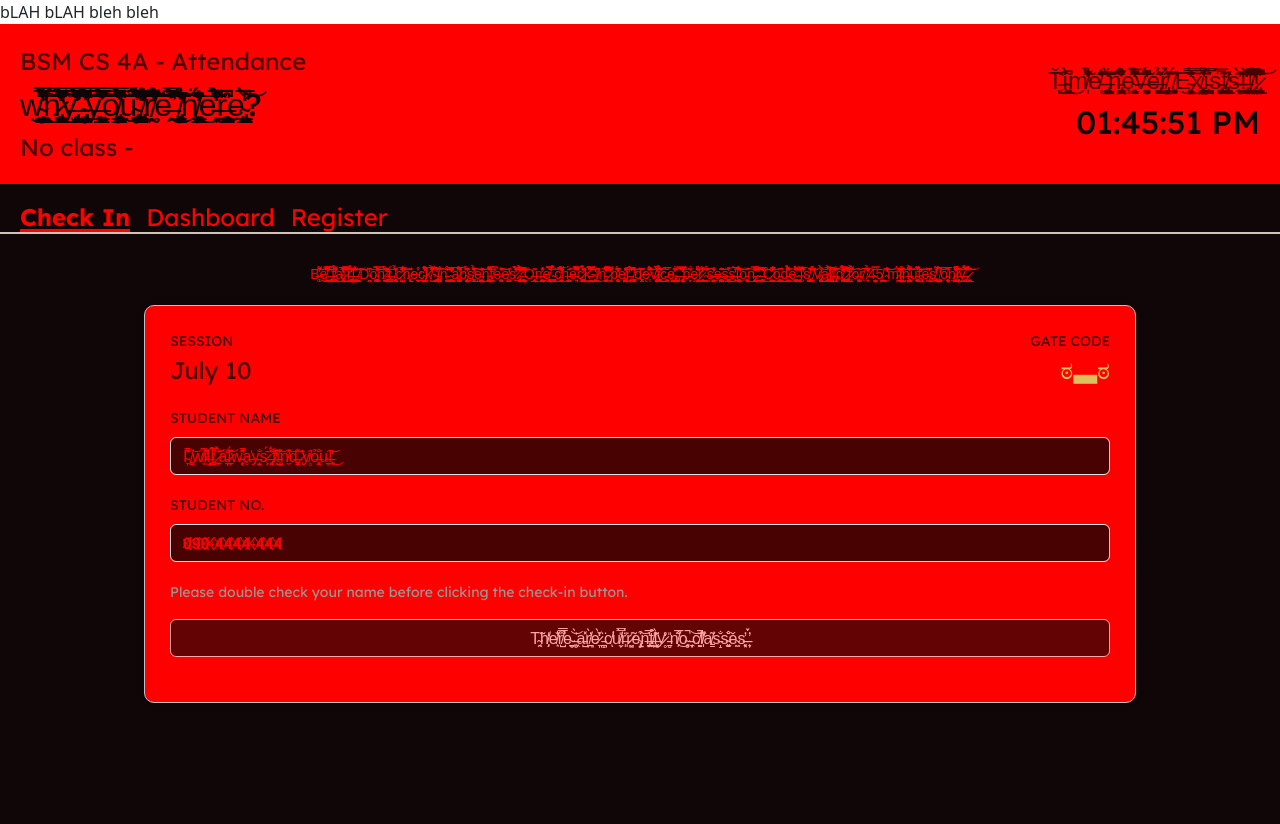
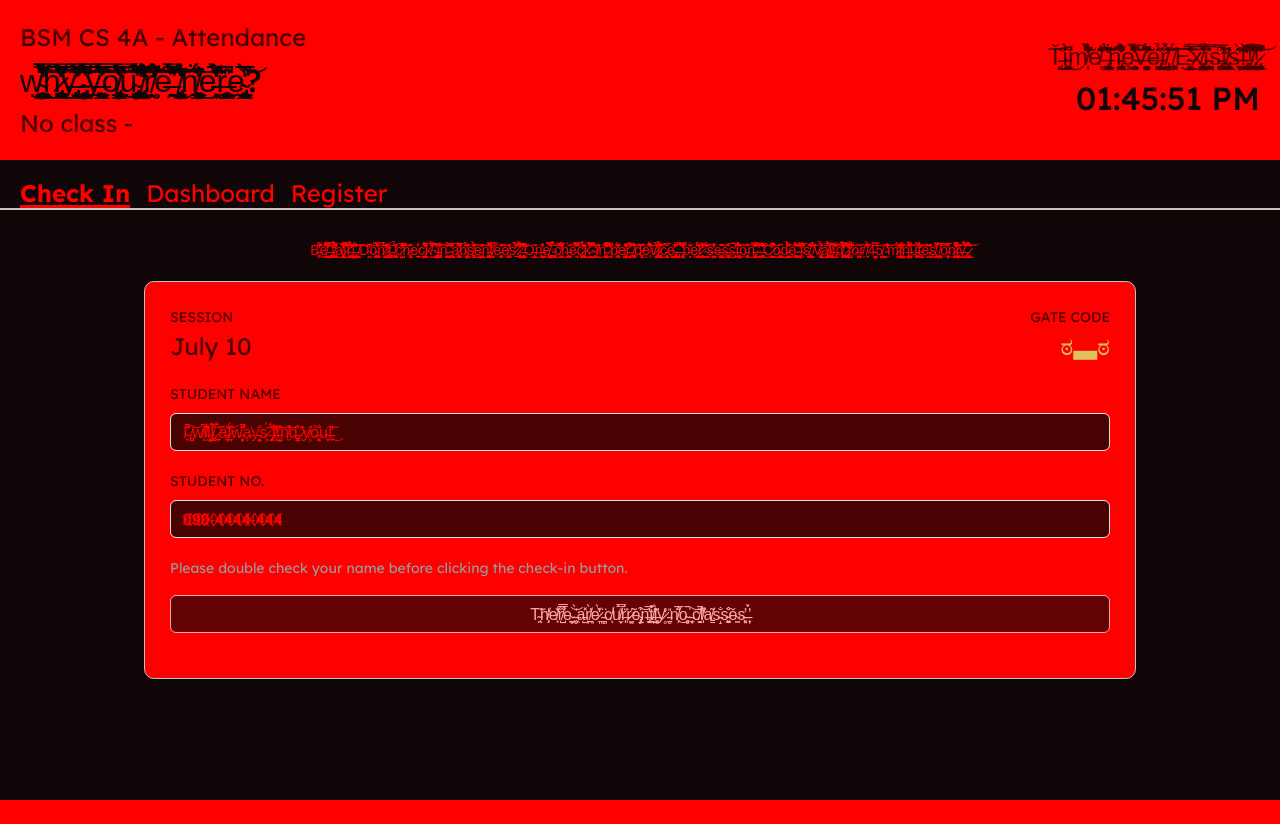
Before and after one commit to lesternieva/Offline-Attendance-Web-App, a PHP site: page /index.php in a window 1280 px wide. After the commit the page ends 800 px from the top, so only its background shows below. Run offline with PHP 8.4, Linux system fonts and the light colour scheme; data that the repository does not hold is empty.

Commit message:
Update index.php

```diff
--- a/index.php
+++ b/index.php
@@ -22,7 +22,6 @@
 
 </head>
 <body>
-    bLAH bLAH bleh bleh
     <div class="grid-wrapper">
         <?php include 'navbar.php'; ?>
         <main class="main-grid">
```
